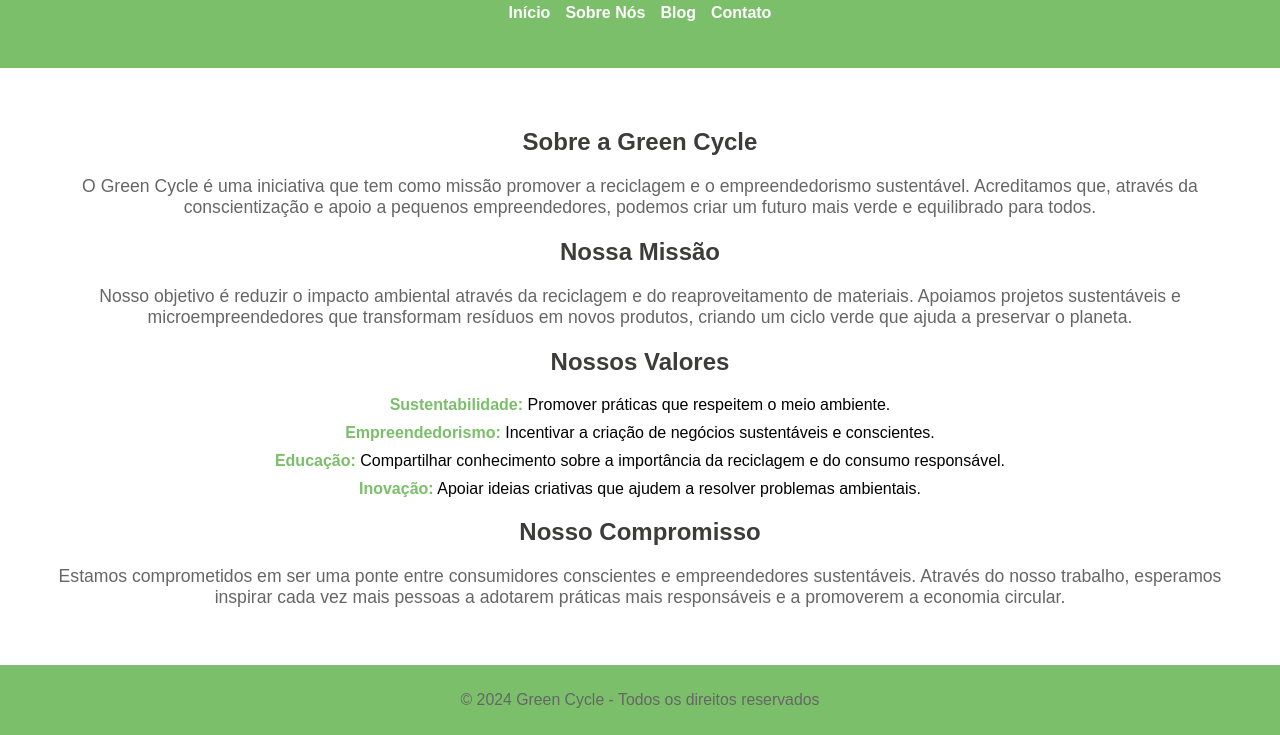
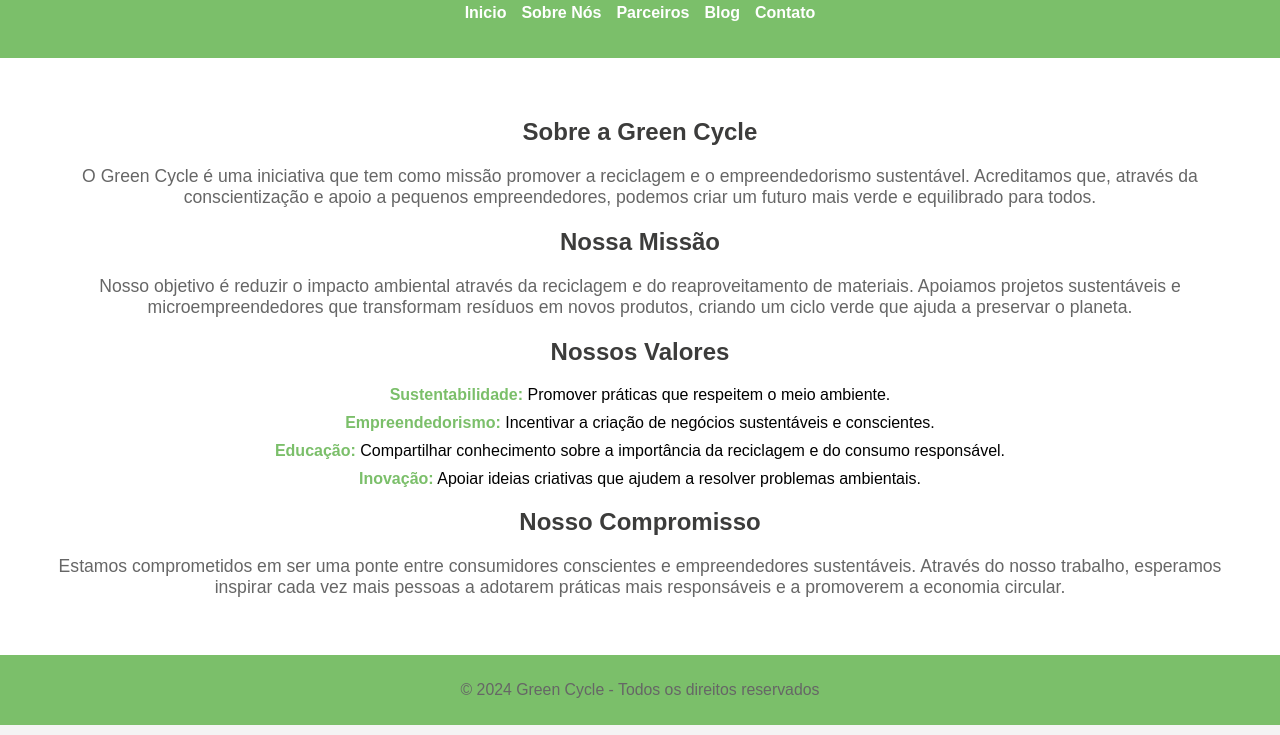
Before and after one commit to greencycle5/sobre, a plain HTML site: page index.html in a window 1280 px wide. Shown: the part 186-921 px from the top of the page. Drawn offline with Linux system fonts and the light colour scheme; a script that the page names is missing.

Commit message:
Update index.html

```diff
--- a/index.html
+++ b/index.html
@@ -11,12 +11,15 @@
     <!-- Cabeçalho -->
     <header>
         <img src="GreenCycle.png" alt="Logo Green Cycle">
+        <a href="https://greencycle5.github.io/inicio/"></a>
         <nav>
             <ul>
-                <li><a href="index.html">Início</a></li>
-                <li><a href="sobre-nos.html">Sobre Nós</a></li>
-                <li><a href="blog.html">Blog</a></li>
-                <li><a href="contato.html">Contato</a></li>
+                <a href="https://greencycle5.github.io/inicio/">Inicio</a>
+                <a href="https://greencycle5.github.io/sobre/">Sobre Nós</a>
+                <a href="https://greencycle5.github.io/parceiros/">Parceiros</a>
+                <a href="https://greencycle5.github.io/blog/">Blog</a>
+                <a href="https://greencycle5.github.io/contato/">Contato</a>
+
             </ul>
         </nav>
     </header>
```
